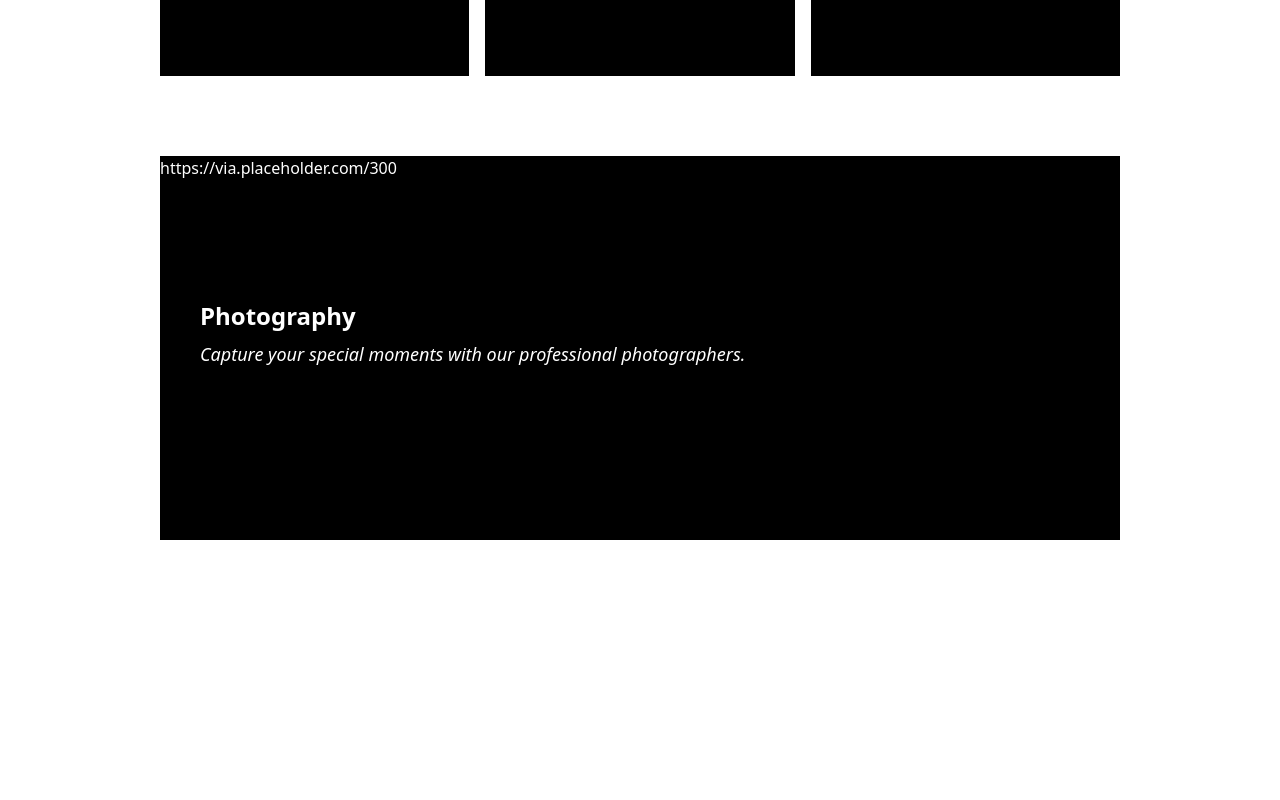
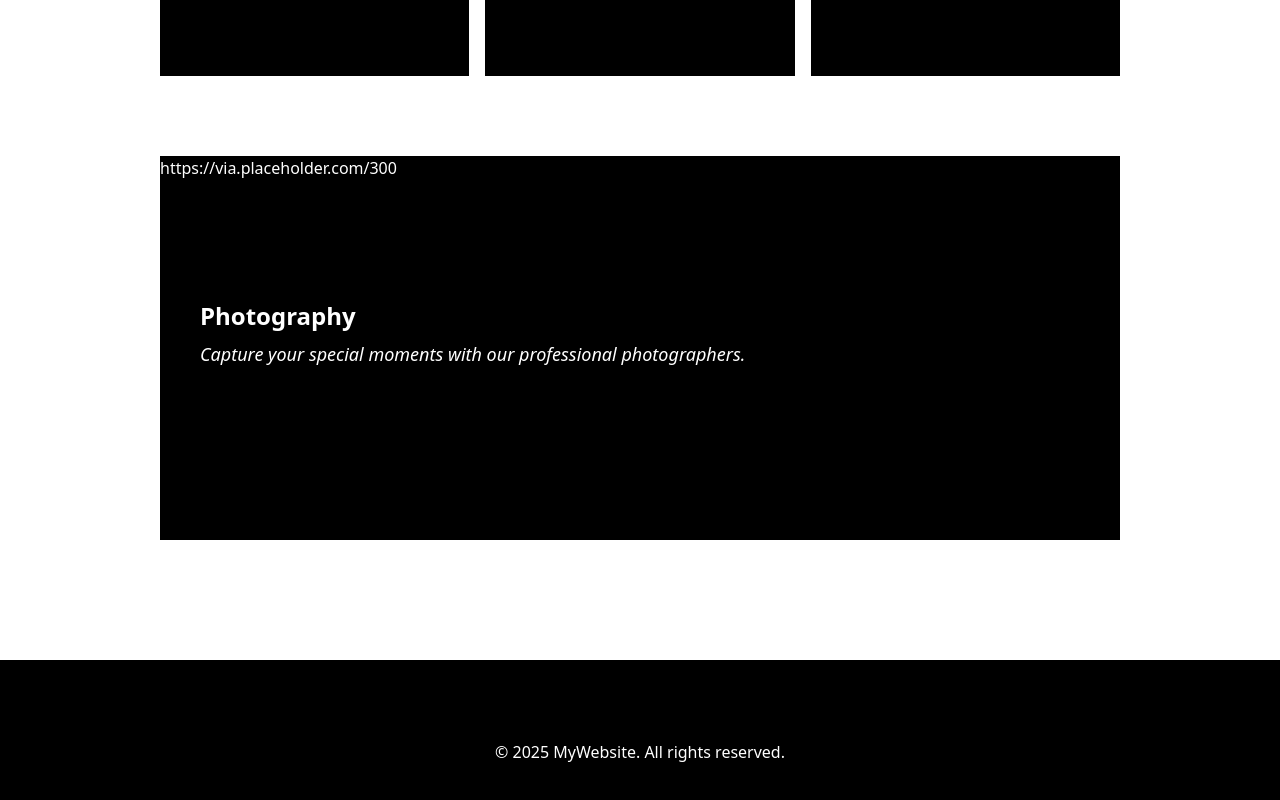
Before and after one commit to Jessica-Agorye/CaptureEvent, a React (Vite) app: page / in a window 1280 px wide. Shown: the part 1336-2136 px from the top of the page. Before the commit the page ends 1996 px from the top, so only its background shows below. Built offline with nearby package versions, Linux system fonts and the light colour scheme.

Commit message:
added footer page

```diff
--- /dev/null
+++ b/src/layout/Footer.tsx
@@ -0,0 +1,15 @@
+const Footer = () => {
+  return (
+    <>
+      <footer className="bg-black text-white h-44 py-20 mt-20 ">
+        <div className="container mx-auto text-center">
+          <p>
+            &copy; {new Date().getFullYear()} MyWebsite. All rights reserved.
+          </p>
+        </div>
+      </footer>
+    </>
+  );
+};
+
+export default Footer;
--- a/src/screen/ScreenPage.tsx
+++ b/src/screen/ScreenPage.tsx
@@ -1,7 +1,7 @@
 import HeroSection from "../layout/HeroSection";
 import AboutSection from "../layout/AboutSection";
 import MainSection from "../layout/MainSection";
-
+import Footer from "../layout/Footer";
 const ScreenPage = () => {
   return (
     <>
@@ -18,6 +18,10 @@ const ScreenPage = () => {
         {" "}
         <MainSection />
       </div>
+
+      <div>
+        <Footer />
+      </div>
     </>
   );
 };
```
